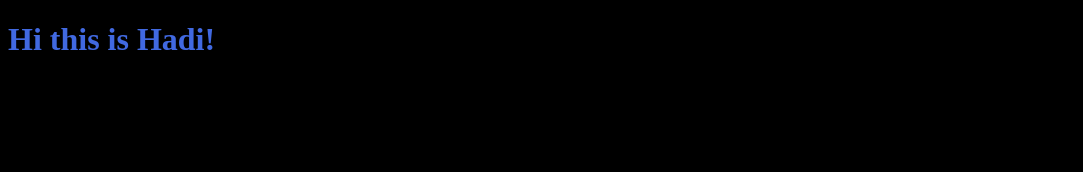
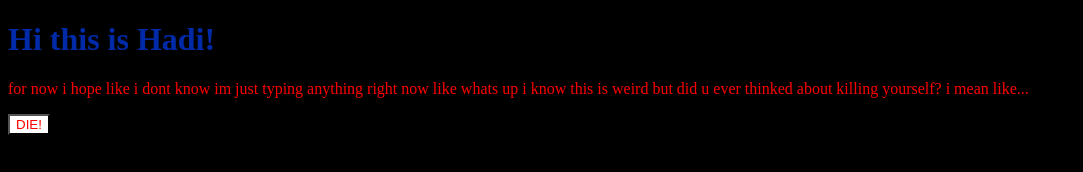
Before and after one commit to D1ustty/myproject1, a plain HTML site: page index.html in a window 1280 px wide. Shown: the whole page, without its empty margins (0-1083 px from the left). Drawn offline with Linux system fonts and the light colour scheme.

Commit message:
changing random things

```diff
--- a/index.html
+++ b/index.html
@@ -7,7 +7,14 @@
     <title>Document</title>
 </head>
 <body>
+
+
+
     <h1>Hi this is Hadi!</h1>
+    <p class="P1">for now i hope like i dont know im just typing anything right now like whats up
+        i know this is weird but did u ever thinked about killing yourself? i mean like...
+    </p>
     <script src="app.js"> </script>
+    <input type="button" class="input1" title="input1" value="DIE!">
 </body>
 </html>
--- a/style.css
+++ b/style.css
@@ -1,6 +1,13 @@
 h1{
-    color: royalblue;
+    color: rgb(0, 42, 168);
 }
 body{
     background-color: rgb(0, 0, 0);
 }
+.P1{
+    color: rgb(255, 0, 0);
+}
+.input1{
+    background-color: rgb(255, 255, 255);
+    color: rgb(255, 0, 0);
+}
```
